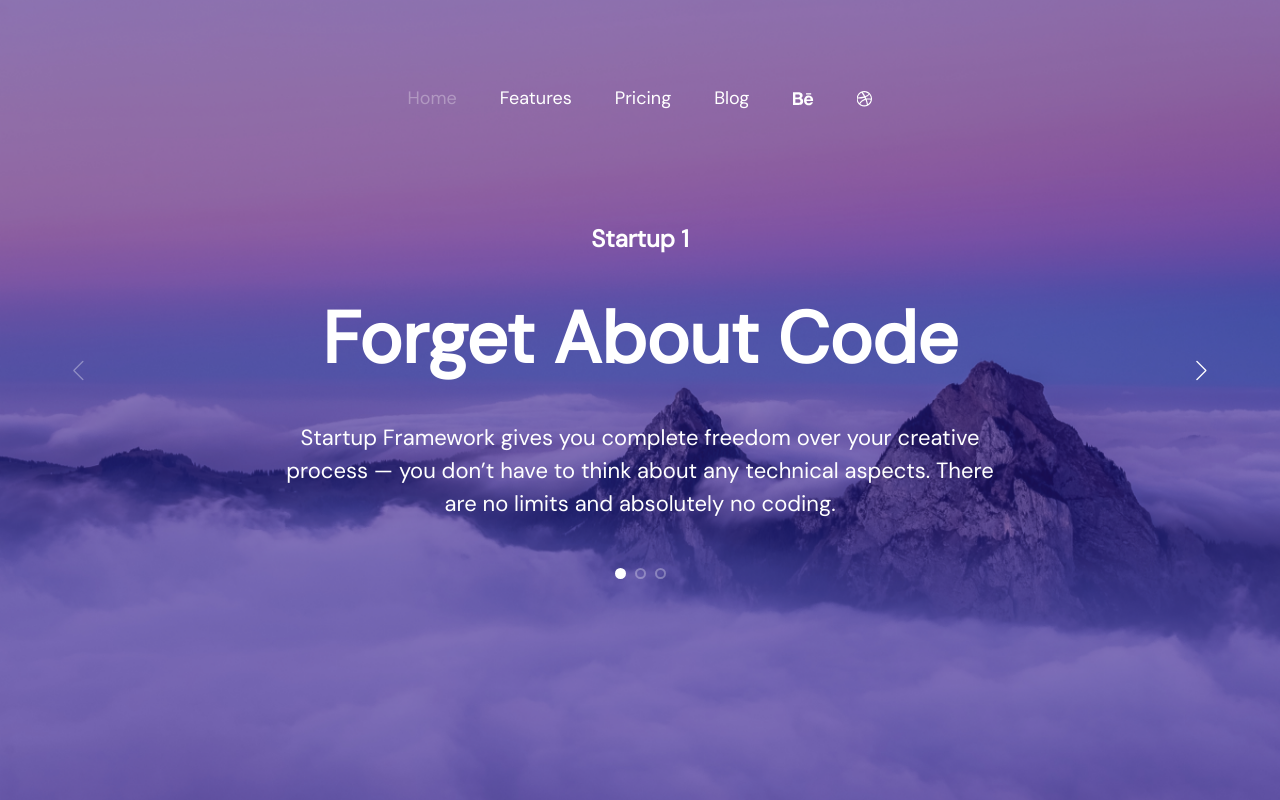
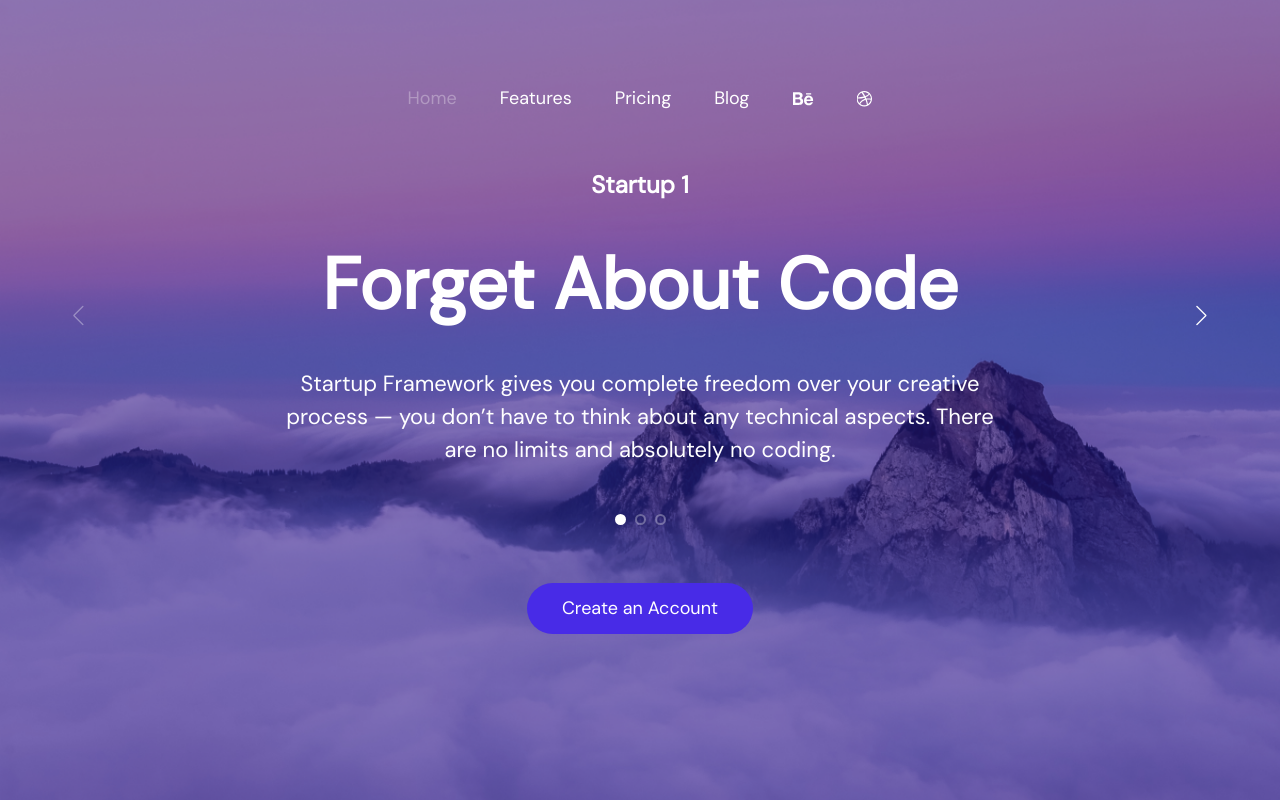
Before and after one commit to youseffatomi/job_darman, a React (Vite) app: page / in a window 1280 px wide. Shown: the top 800 px of the page. Built offline with nearby package versions, Linux system fonts and the light colour scheme.

Commit message:
update Button component and add Button to Landing section

```diff
--- a/src/components/FormComponents/index.jsx
+++ b/src/components/FormComponents/index.jsx
@@ -4,7 +4,9 @@ export const Button = ({ children, color, className, ...props }) => (
   <button
     style={{ backgroundColor: color || "#ccc" }}
     {...props}
-    className={className + " py-[12px] w-full rounded-full text-[18px]"}
+    className={
+      className + " py-[12px] block px-[35px] rounded-full text-[18px]"
+    }
   >
     {children}
   </button>
--- a/src/components/sections/Form/AuthForm.jsx
+++ b/src/components/sections/Form/AuthForm.jsx
@@ -30,7 +30,7 @@ const SignUp = () => (
       <Input placeholder="Your password" />
     </div>
 
-    <Button className="mt-[40px]" color="#25DAC5">
+    <Button className="mt-[40px] w-full" color="#25DAC5">
       Create an Account
     </Button>
 
@@ -40,7 +40,9 @@ const SignUp = () => (
       <hr className="flex-grow border-[#141414] opacity-10" />
     </div>
 
-    <Button color="#1DA1F2">Login via Twitter</Button>
+    <Button color="#1DA1F2" className="w-full">
+      Login via Twitter
+    </Button>
   </form>
 );
 
--- a/src/components/sections/Landing/index.jsx
+++ b/src/components/sections/Landing/index.jsx
@@ -4,6 +4,8 @@ import "swiper/css";
 import "swiper/css/navigation";
 import "swiper/css/pagination";
 import "./style.scss";
+
+import { Button } from "@/components/FormComponents";
 
 import { Navigation, Pagination } from "swiper/modules";
 
@@ -68,6 +70,10 @@ export default function Landing() {
         </Swiper>
         {/* custom pagination */}
         <div id="containerForBullets"></div>
+
+        <div className="mt-[58px] flex justify-center">
+          <Button color="#482BE7">Create an Account</Button>
+        </div>
       </div>
     </section>
   );
```
